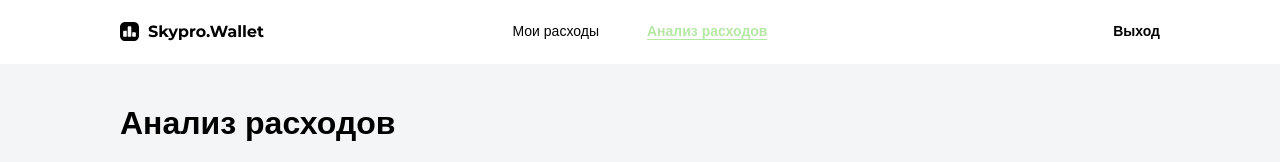
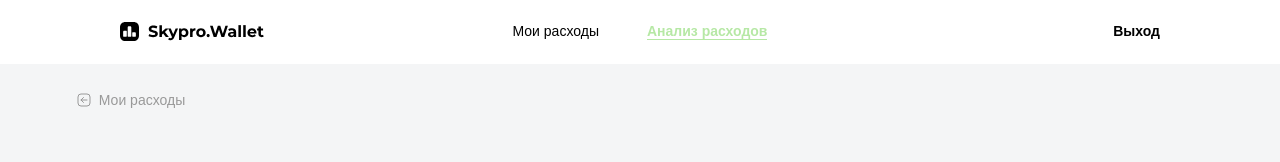
Before and after one commit to SHADrussed/skypro-wallet, a React (Vite) app: page /analytics in a window 1280 px wide. Shown: the top 162 px of the page. Built offline with nearby package versions, Linux system fonts and the light colour scheme; no server answers; sample sign-in values are in the browser's storage.

Commit message:
fix(navigation): restore analytics back links and cancel draft periods

```diff
--- a/src/components/Analytics/Analytics.jsx
+++ b/src/components/Analytics/Analytics.jsx
@@ -1,6 +1,8 @@
 import Calendar from '../Calendar/Calendar'
 import Graphs from '../Graphs/Graphs'
 import { Link } from 'react-router-dom'
+import BackLink from '../BackLink/BackLink'
+import { useAnalytics } from '../../context/AnalyticsContext'
 import {
   AnalyticsBlock,
   CalendarSection,
@@ -11,8 +13,10 @@ import {
 } from './Analytics.styled'
 
 export default function Analytics({ showCalendar = true }) {
+  const { resetDraftPeriod } = useAnalytics()
   return (
     <Page>
+      <BackLink to="/">Мои расходы</BackLink>
       <Title>Анализ расходов</Title>
       <AnalyticsBlock>
         {showCalendar && (
@@ -23,7 +27,7 @@ export default function Analytics({ showCalendar = true }) {
         <Graphs />
       </AnalyticsBlock>
       <PeriodActionArea>
-        <PeriodLink as={Link} to="/analytics/period">
+        <PeriodLink as={Link} to="/analytics/period" onClick={resetDraftPeriod}>
           Выбрать другой период
         </PeriodLink>
       </PeriodActionArea>
--- a/src/components/Analytics/Analytics.styled.js
+++ b/src/components/Analytics/Analytics.styled.js
@@ -4,7 +4,7 @@ import theme from '../../theme'
 export const Page = styled.div`
   background-color: ${theme.colors.background};
 
-  padding: 20px 120px;
+  padding: 20px clamp(24px, 6vw, 120px);
   min-height: calc(100vh - 64px);
 
   @media (max-width: 768px) {
@@ -29,7 +29,7 @@ export const Title = styled.h1`
 
 export const AnalyticsBlock = styled.div`
   display: grid;
-  grid-template-columns: minmax(380px, 1fr) minmax(0, 2fr);
+  grid-template-columns: minmax(320px, 1fr) minmax(0, 2fr);
   height: 540px;
   gap: ${theme.spacing.xxl};
 
@@ -44,6 +44,8 @@ export const AnalyticsBlock = styled.div`
 
 export const CalendarSection = styled.div`
   min-width: 0;
+  min-height: 0;
+  height: 100%;
 
   @media (max-width: 768px) {
     display: none;
--- /dev/null
+++ b/src/components/BackLink/BackLink.jsx
@@ -0,0 +1,39 @@
+import { Link } from 'react-router-dom'
+import styled from 'styled-components'
+import theme from '../../theme'
+
+const StyledLink = styled(Link)`
+  display: inline-flex;
+  align-items: center;
+  gap: 8px;
+  margin-bottom: 20px;
+  min-height: 32px;
+  color: ${theme.colors.textSecondary};
+  font-size: 14px;
+  text-decoration: none;
+  &:focus-visible {
+    outline: 2px solid ${theme.colors.chart.greenText};
+  }
+`
+export default function BackLink({ to, children, onClick }) {
+  return (
+    <StyledLink to={to} onClick={onClick}>
+      <svg
+        width="14"
+        height="14"
+        viewBox="0 0 14 14"
+        fill="none"
+        aria-hidden="true"
+      >
+        <rect x="1" y="1" width="12" height="12" rx="3" stroke="currentColor" />
+        <path
+          d="M10 7H4M6.5 4.5 4 7l2.5 2.5"
+          stroke="currentColor"
+          strokeLinecap="round"
+          strokeLinejoin="round"
+        />
+      </svg>
+      {children}
+    </StyledLink>
+  )
+}
--- a/src/components/Graphs/Graphs.styled.js
+++ b/src/components/Graphs/Graphs.styled.js
@@ -3,6 +3,7 @@ import theme from '../../theme'
 import { Title } from '../../common'
 
 export const GraphsStyled = styled.div`
+  min-width: 0;
   display: flex;
   flex-direction: column;
   justify-content: space-between;
@@ -84,7 +85,7 @@ export const Chart = styled.div`
   height: 360px;
 
   display: grid;
-  grid-template-columns: repeat(6, minmax(0, 1fr));
+  grid-template-columns: repeat(6, minmax(64px, 1fr));
   gap: 24px;
 
   @media (max-width: 768px) {
--- a/src/pages/AnalyticsPeriodPage.jsx
+++ b/src/pages/AnalyticsPeriodPage.jsx
@@ -1,8 +1,9 @@
-import { Link, useNavigate } from 'react-router-dom'
+import { useNavigate } from 'react-router-dom'
 import styled from 'styled-components'
 import Calendar from '../components/Calendar/Calendar'
 import Header from '../components/Header/Header'
 import { useAnalytics } from '../context/AnalyticsContext'
+import BackLink from '../components/BackLink/BackLink'
 
 const PeriodPage = styled.main`
   min-height: 100svh;
@@ -19,9 +20,9 @@ export default function AnalyticsPeriodPage() {
     <PeriodPage>
       <Header isSpendingTablePage={false} />
       <Content>
-        <Link to="/analytics" onClick={resetDraftPeriod}>
-          ← Анализ расходов
-        </Link>
+        <BackLink to="/analytics" onClick={resetDraftPeriod}>
+          Анализ расходов
+        </BackLink>
         <Calendar
           mobileTitle="Выбор периода"
           onConfirm={() => navigate('/analytics')}
--- a/vitest.config.js
+++ b/vitest.config.js
@@ -2,5 +2,9 @@ import { defineConfig } from 'vitest/config'
 import react from '@vitejs/plugin-react'
 export default defineConfig({
   plugins: [react()],
-  test: { environment: 'jsdom', setupFiles: ['./tests/setup.js'] },
+  test: {
+    environment: 'jsdom',
+    setupFiles: ['./tests/setup.js'],
+    maxWorkers: 1,
+  },
 })
```
Also changed, not shown: 1 other file (tests, documents, lock files or other folders).
